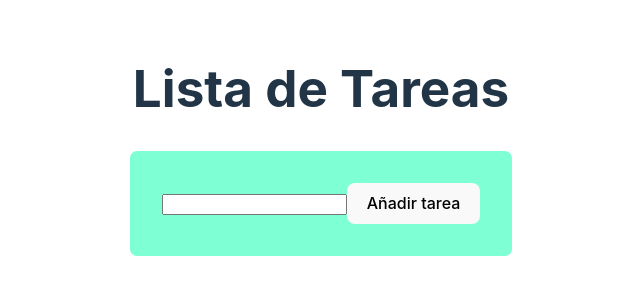
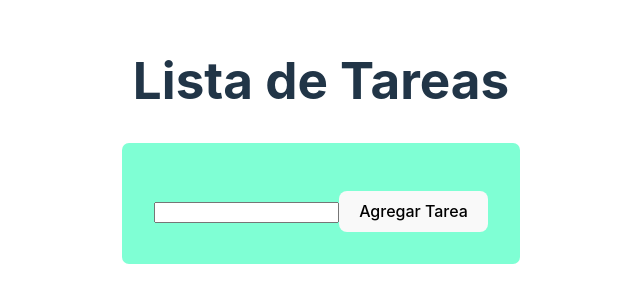
Before and after one commit to JuananA1000/Estado-Global, a React (Vite) app in the folder TareasRedux/: page / in a window 1280 px wide. Shown: the part 259-562 px from the top of the page, without its empty margins (319-959 px from the left). Built offline with nearby package versions, Linux system fonts and the light colour scheme.

Commit message:
Funcionalidad redux toolkit

```diff
--- a/TareasRedux/src/App.css
+++ b/TareasRedux/src/App.css
@@ -10,7 +10,3 @@
   border-radius: 7px;
   padding: 2em;
 }
-
-.read-the-docs {
-  color: #888;
-}
--- a/TareasRedux/src/App.jsx
+++ b/TareasRedux/src/App.jsx
@@ -1,12 +1,30 @@
+import { useState } from 'react';
+import { useDispatch, useSelector } from 'react-redux';
+import { addTarea } from './redux/tareasSlice';
+
 import './App.css';
 
 function App() {
+  const [nuevaTarea, setNuevaTarea] = useState('');
+  const accionarDispatch = useDispatch();
+  const tareas = useSelector((state) => state.tareas);
+
+  const handleAddTask = () => {
+    accionarDispatch(addTarea(nuevaTarea));
+    setNuevaTarea('');
+  };
+
   return (
     <div>
       <h1>Lista de Tareas</h1>
       <div className='card'>
-        <input />
-        <button >Añadir tarea</button>
+        <ul>
+          {tareas.map((task, index) => (
+            <h4 key={index}>{task}</h4>
+          ))}
+        </ul>
+        <input type='text' value={nuevaTarea} onChange={(e) => setNuevaTarea(e.target.value)} />
+        <button onClick={handleAddTask}>Agregar Tarea</button>
       </div>
     </div>
   );
--- a/TareasRedux/src/main.jsx
+++ b/TareasRedux/src/main.jsx
@@ -3,7 +3,7 @@ import ReactDOM from 'react-dom/client';
 import App from './App.jsx';
 
 import { Provider } from 'react-redux';
-import {store} from './redux/store.js';
+import { store } from './redux/store.js';
 
 import './index.css';
 
--- a/TareasRedux/src/redux/store.js
+++ b/TareasRedux/src/redux/store.js
@@ -1,6 +1,6 @@
 import { configureStore } from '@reduxjs/toolkit';
 
-import tareasSlice from './tareasSlice'
+import tareasSlice from './tareasSlice';
 
 export const store = configureStore({
   reducer: {
```
